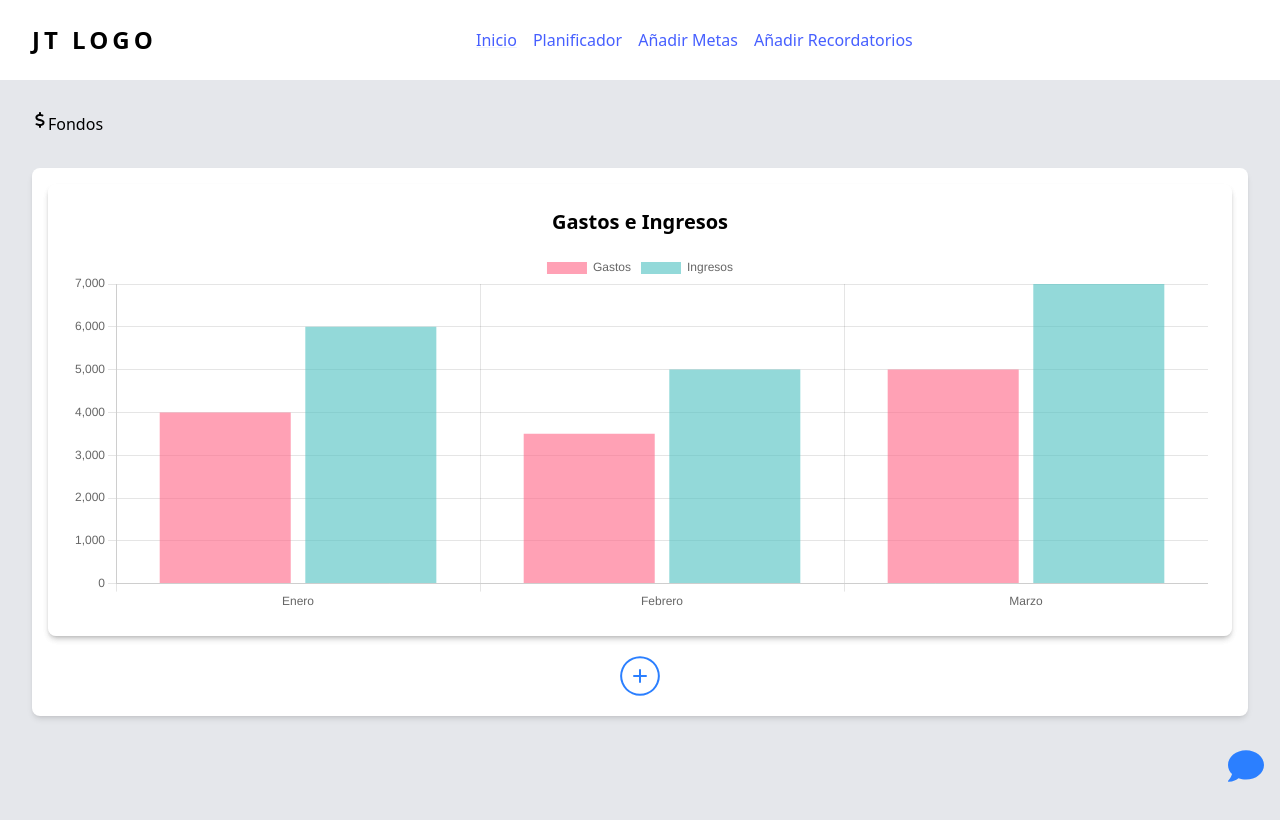
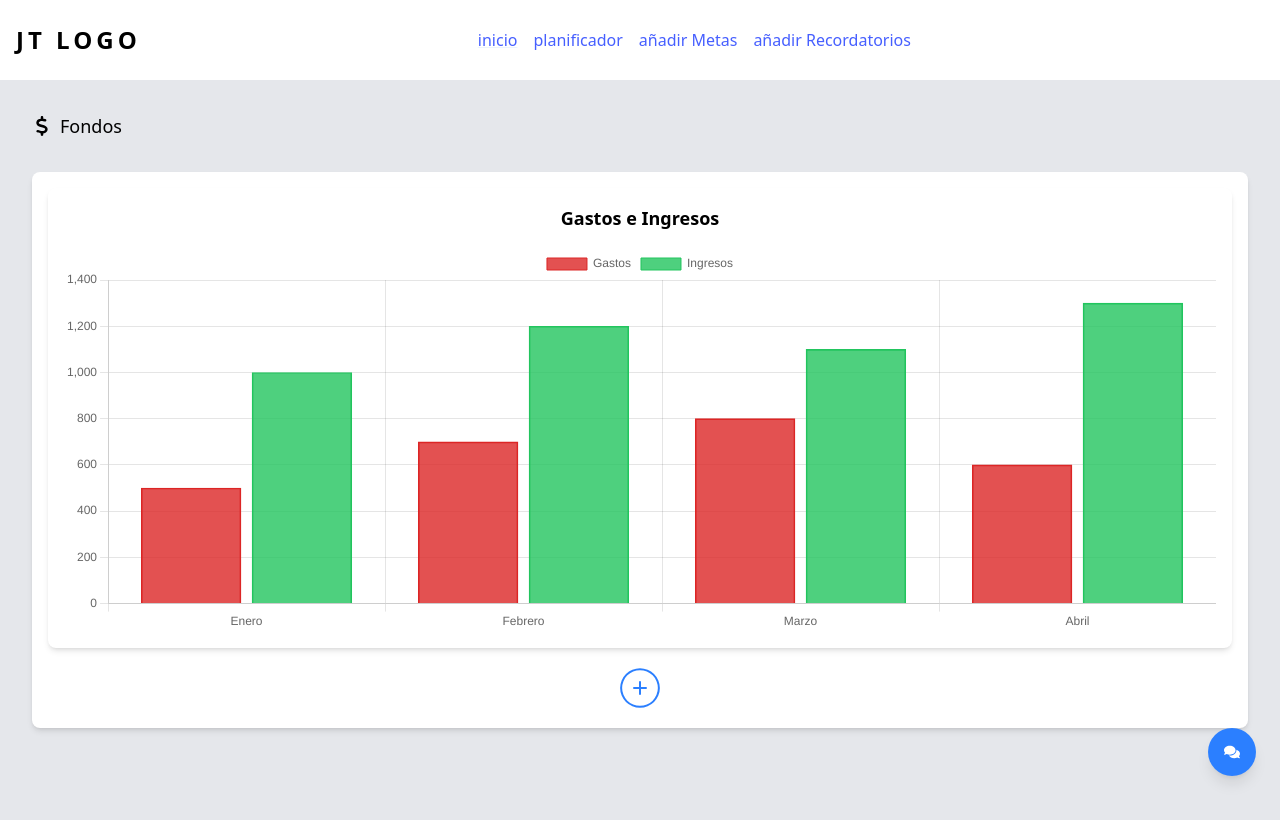
Before and after one commit to FinWiseVank/FinWise, a React (Vite) app: page /dashboard in a window 1280 px wide. Shown: the top 820 px of the page. Built offline with nearby package versions, Linux system fonts and the light colour scheme.

Commit message:
componente chat y cambio de colores

```diff
--- a/src/components/Button.jsx
+++ b/src/components/Button.jsx
@@ -3,7 +3,10 @@ import { CiCirclePlus } from "react-icons/ci";
 
 export const Button = ({ onClick }) => {
   return (
-    <button onClick={onClick} className="mt-4">
+    <button
+      onClick={onClick}
+      className="mt-4 transition-transform transform hover:scale-105 hover:text-blue-600"
+    >
       <CiCirclePlus className='text-5xl cursor-pointer text-blue-500' />
     </button>
   );
--- a/src/components/DbInicio.jsx
+++ b/src/components/DbInicio.jsx
@@ -17,15 +17,17 @@ export const DbInicio = () => {
 
   return (
     <Card>
-      <div className='flex justify-center border-gray border-opacity-50 rounded-lg w-full h-full shadow-md'>
         <GraphGeneral />
-      </div>
       <div className='relative flex justify-center'>
         <Button onClick={toggleSubmenu} />
         {showSubmenu && (
-          <div className='absolute bottom-full mb-2 flex bg-white bg-opacity-75 p-2 rounded shadow-lg'>
-            <button className='mx-2 px-4 py-2 bg-red-300 text-white rounded'>Gastos</button>
-            <button className='mx-2 px-4 py-2 bg-green-500 text-white rounded'>Ingresos</button>
+          <div className='absolute bottom-full mb-2 flex flex-col md:flex-row bg-white bg-opacity-75 p-2 rounded shadow-lg'>
+            <button className='mb-2 md:mb-0 mx-2 px-4 py-2 bg-red-500 text-white rounded transition-transform transform hover:scale-105 hover:bg-red-600 cursor-pointer'>
+              Gastos
+            </button>
+            <button className='mx-2 px-4 py-2 bg-green-500 text-white rounded transition-transform transform hover:scale-105 hover:bg-green-600 cursor-pointer'>
+              Ingresos
+            </button>
           </div>
         )}
       </div>
--- a/src/components/GraphGeneral.jsx
+++ b/src/components/GraphGeneral.jsx
@@ -1,4 +1,4 @@
-import React from "react";
+import React, { useRef, useEffect } from "react";
 import { Bar } from "react-chartjs-2";
 import { Chart as ChartJS, CategoryScale, LinearScale, BarElement, Title, Tooltip, Legend } from "chart.js";
 
@@ -6,39 +6,62 @@ import { Chart as ChartJS, CategoryScale, LinearScale, BarElement, Title, Toolti
 ChartJS.register(CategoryScale, LinearScale, BarElement, Title, Tooltip, Legend);
 
 export const GraphGeneral = () => {
+  const chartRef = useRef(null); // Referencia al gráfico
+
   // Datos de ingresos y gastos
   const data = {
-    labels: ["Enero", "Febrero", "Marzo"], // Meses
+    labels: ["Enero", "Febrero", "Marzo", "Abril"], // Meses
     datasets: [
       {
         label: "Gastos",
-        data: [4000, 3500, 5000], // Valores de gastos
-        backgroundColor: "rgba(255, 99, 132, 0.6)", // Rojo
+        data: [500, 700, 800, 600], // Valores de gastos
+        backgroundColor: "rgba(220, 38, 38, 0.8)", // Rojo más intenso
+        borderColor: "rgba(220, 38, 38, 1)",
+        borderWidth: 1,
+        barThickness: "flex", // Ajustar automáticamente el grosor de las barras
       },
       {
         label: "Ingresos",
-        data: [6000, 5000, 7000], // Valores de ingresos
-        backgroundColor: "rgba(75, 192, 192, 0.6)", // Verde
+        data: [1000, 1200, 1100, 1300], // Valores de ingresos
+        backgroundColor: "rgba(34, 197, 94, 0.8)", // Verde fuerte
+        borderColor: "rgba(34, 197, 94, 1)",
+        borderWidth: 1,
+        barThickness: "flex", // Ajustar automáticamente el grosor de las barras
       },
     ],
   };
 
   // Opciones para personalizar el gráfico
   const options = {
-    responsive: true,
-    maintainAspectRatio: false, // Permite que el gráfico ocupe todo el contenedor
+    responsive: true, // Hacer el gráfico responsivo
+    maintainAspectRatio: false, // Permitir que el gráfico ocupe todo el contenedor
     plugins: {
       legend: {
         position: "top", // Ubicación de la leyenda
       },
     },
+    scales: {
+      x: {
+        ticks: {
+          maxRotation: 45, // Rotar etiquetas si es necesario
+          minRotation: 0,
+        },
+      },
+    },
   };
 
+  // Redibujar el gráfico al cambiar el tamaño de la ventana
+  useEffect(() => {
+    const handleResize = () => chartRef.current?.chart?.resize();
+    window.addEventListener("resize", handleResize);
+    return () => window.removeEventListener("resize", handleResize);
+  }, []);
+
   return (
-    <div className="p-6 bg-white rounded-lg shadow-md w-full h-full">
-      <h2 className="text-xl font-bold mb-4 text-center">Gastos e Ingresos</h2>
-      <div className="w-full h-90"> {/* Ajusta la altura del contenedor */}
-        <Bar data={data} options={options} />
+    <div className="p-4 bg-white rounded-lg shadow-md w-full h-full"> {/* Ajustar ancho al 100% */}
+      <h2 className="text-base md:text-lg font-bold mb-4 text-center">Gastos e Ingresos</h2>
+      <div className="w-full h-48 sm:h-60 md:h-80 lg:h-96"> {/* Mantener altura responsiva */}
+        <Bar ref={chartRef} data={data} options={options} /> {/* Referencia al gráfico */}
       </div>
     </div>
   );
--- a/src/components/Messages.jsx
+++ b/src/components/Messages.jsx
@@ -1,12 +1,133 @@
-import { FaComment } from "react-icons/fa";
-import React from 'react'
+import React, { useState, useEffect, useRef, useCallback } from 'react';
+import { FaComments, FaPaperPlane, FaRobot, FaTimes } from 'react-icons/fa';
+import { createPortal } from 'react-dom';
 
 export const Messages = () => {
+  const [showChat, setShowChat] = useState(false);
+  const [message, setMessage] = useState('');
+  const [chatMessages, setChatMessages] = useState([
+    { text: 'Hola, ¿en qué puedo ayudarte?', sender: 'bot' },
+  ]);
+  const inputRef = useRef(null);
+  const chatContainerRef = useRef(null);
+
+  // Crear un div específico para el portal
+  const portalElement = useRef(null);
+
+  useEffect(() => {
+    const el = document.createElement('div');
+    el.id = 'chat-portal-root';
+    document.body.appendChild(el);
+    portalElement.current = el;
+
+    return () => document.body.removeChild(el);
+  }, []);
+
+  // Enfocar el input cuando se abre el chat
+  useEffect(() => {
+    if (showChat) inputRef.current?.focus();
+  }, [showChat]);
+
+  const toggleChat = () => setShowChat((prev) => !prev);
+
+  const handleSendMessage = () => {
+    if (message.trim()) {
+      setChatMessages((prev) => [...prev, { text: message, sender: 'user' }]);
+      setMessage('');
+      setTimeout(() => {
+        setChatMessages((prev) => [
+          ...prev,
+          { text: 'Gracias por tu mensaje. Estoy aquí para ayudarte.', sender: 'bot' },
+        ]);
+      }, 1000);
+    }
+  };
+
+  const handleInputChange = (e) => setMessage(e.target.value);
+  const handleKeyDown = (e) => e.key === 'Enter' && handleSendMessage();
+
+  const ChatComponent = () => (
+    <div
+      className="fixed inset-0 z-[9999] pointer-events-none"
+      ref={chatContainerRef} // Referencia para el contenedor
+    >
+      <div className="fixed bottom-24 right-6 w-80 h-96 flex flex-col pointer-events-auto">
+        <div className="relative flex-1 bg-white rounded-2xl shadow-xl border-2 border-blue-500 overflow-hidden">
+          <div className="absolute inset-0 bg-white z-0"></div>
+
+          <div className="relative z-10 h-full flex flex-col">
+            <div className="flex justify-between items-center p-3 border-b border-gray-200 bg-blue-500 text-white rounded-t-2xl">
+              <h2 className="text-lg font-bold">Chatbot</h2>
+              <button
+                onClick={toggleChat}
+                className="text-white hover:text-gray-200 focus:outline-none"
+                aria-label="Cerrar chat"
+              >
+                <FaTimes />
+              </button>
+            </div>
+
+            <div className="flex-1 overflow-y-auto p-3 bg-white border border-gray-300 rounded-lg m-0.5">
+              {chatMessages.map((msg, index) => (
+                <div
+                  key={index}
+                  className={`flex mb-2 ${msg.sender === 'bot' ? 'justify-start' : 'justify-end'}`}
+                >
+                  {msg.sender === 'bot' && (
+                    <FaRobot className="text-gray-500 mr-2 self-center" />
+                  )}
+                  <div
+                    className={`p-2 rounded-lg max-w-xs ${
+                      msg.sender === 'bot' ? 'bg-gray-100 text-black' : 'bg-blue-500 text-white'
+                    }`}
+                  >
+                    {msg.text}
+                  </div>
+                </div>
+              ))}
+            </div>
+
+            <div className="p-3 bg-white">
+              <div className="flex items-center">
+                <input
+                  ref={inputRef}
+                  type="text"
+                  placeholder="Escribe un mensaje..."
+                  value={message}
+                  onChange={handleInputChange}
+                  onKeyDown={handleKeyDown}
+                  className="flex-1 border border-gray-300 rounded-lg p-2 h-10 focus:outline-none focus:ring-2 focus:ring-blue-500"
+                  aria-label="Escribe tu mensaje"
+                  autoFocus // Asegurar foco automático
+                />
+                <button
+                  onClick={handleSendMessage}
+                  className="ml-2 bg-blue-500 text-white p-2 h-10 w-10 rounded-full hover:bg-blue-600 transition flex items-center justify-center -translate-y-1.5 focus:outline-none"
+                  aria-label="Enviar mensaje"
+                >
+                  <FaPaperPlane />
+                </button>
+              </div>
+            </div>
+          </div>
+        </div>
+      </div>
+    </div>
+  );
+
   return (
     <>
-    <FaComment
-    className="text-blue-500 curor-pointer hover:text-blue-700 text-4xl"
-    />
+      <div className="fixed bottom-6 right-6 z-[9999]">
+        <button
+          onClick={toggleChat}
+          className="p-4 bg-blue-500 text-white rounded-full shadow-lg transition-transform hover:scale-110 hover:bg-blue-600 focus:outline-none"
+          aria-label={showChat ? "Cerrar chat" : "Abrir chat"}
+        >
+          {showChat ? <FaTimes /> : <FaComments />}
+        </button>
+      </div>
+
+      {showChat && portalElement.current && createPortal(<ChatComponent />, portalElement.current)}
     </>
-  )
-}
+  );
+};
--- a/src/pages/Dashboard.jsx
+++ b/src/pages/Dashboard.jsx
@@ -6,90 +6,48 @@ import { DbAñadirMetas } from '../components/DbAñadirMetas';
 import { DbAñadirRecordatorio } from '../components/DbAñadirRecordatorio';
 import { FaDollarSign } from "react-icons/fa6";
 import { Messages } from '../components/Messages';
-import { ModeNigth } from '../components/ModeNigth'; // Importa el componente Modenigth
+import { ModeNigth } from '../components/ModeNigth';
 
 const Dashboard = () => {
   const [activeContent, setActiveContent] = useState('inicio');
 
-  const renderContent = () => {
-    switch (activeContent) {
-      case 'inicio':
-        return <DbInicio />;
-      case 'planificador':
-        return <DbPlanificador />;
-      case 'añadir-Metas':
-        return <DbAñadirMetas />;
-      case 'añadir-Recordatorios':
-        return <DbAñadirRecordatorio />;
-      default:
-        return <DbInicio />;
-    }
+  const contentMap = {
+    inicio: <DbInicio />,
+    planificador: <DbPlanificador />,
+    'añadir-Metas': <DbAñadirMetas />,
+    'añadir-Recordatorios': <DbAñadirRecordatorio />
   };
 
   return (
-    <div className='content-dashboard'>
-      <header>
-        <div className='bg-[#ffffff] fixed top-0 w-full h-20 p-8 flex items-center '>
-          <div className='text-black uppercase font-bold text-2xl tracking-[4px]'>
-            <h1>JT logo</h1>
-          </div>
-
-          {/* Barra de navegación */}
-          <nav className='flex-1 flex justify-center'>
-            <ul className='flex space-x-4'>
-              <li>
+    <div className='content-dashboard flex flex-col md:flex-row w-full'>
+      <header className='bg-[#ffffff] fixed top-0 w-full h-16 md:h-20 p-4 flex items-center'>
+        <h1 className='text-black uppercase font-bold text-base md:text-2xl tracking-[1px] md:tracking-[4px]'>JT logo</h1>
+        <nav className='flex-1 flex justify-center'>
+          <ul className='flex flex-row flex-wrap justify-center space-x-4 text-sm md:text-base'>
+            {Object.keys(contentMap).map((key) => (
+              <li key={key}>
                 <Link
                   to="#"
-                  className={`text-[#465FFF] hover:underline hover:decoration-[#465FFF] ${activeContent === 'inicio' ? 'underline decoration-[#ecf3ff]' : ''}`}
-                  onClick={() => setActiveContent('inicio')}
+                  className={`text-[#465FFF] hover:underline hover:decoration-[#465FFF] ${activeContent === key ? 'underline decoration-[#ecf3ff]' : ''}`}
+                  onClick={() => setActiveContent(key)}
                 >
-                  Inicio
+                  {key.replace('-', ' ')}
                 </Link>
               </li>
-              <li>
-                <Link
-                  to="#"
-                  className={`text-[#465FFF] hover:underline hover:decoration-[#465FFF] ${activeContent === 'planificador' ? 'underline decoration-[#ecf3ff]' : ''}`}
-                  onClick={() => setActiveContent('planificador')}
-                >
-                  Planificador
-                </Link>
-              </li>
-              <li>
-                <Link
-                  to="#"
-                  className={`text-[#465FFF] hover:underline hover:decoration-[#465FFF] ${activeContent === 'añadir-Metas' ? 'underline decoration-[#ecf3ff]' : ''}`}
-                  onClick={() => setActiveContent('añadir-Metas')}
-                >
-                  Añadir Metas
-                </Link>
-              </li>
-              <li>
-                <Link
-                  to="#"
-                  className={`text-[#465FFF] hover:underline hover:decoration-[#465FFF] ${activeContent === 'añadir-Recordatorios' ? 'underline decoration-[#ecf3ff]' : ''}`}
-                  onClick={() => setActiveContent('añadir-Recordatorios')}
-                >
-                  Añadir Recordatorios
-                </Link>
-              </li>
-            </ul>
-          </nav>
-          <ModeNigth /> {/* Añade el componente Modenigth aquí */}
-        </div>
+            ))}
+          </ul>
+        </nav>
+        <ModeNigth />
       </header>
 
-      {/* Contenido principal del Dashboard */}
-      <main className='mt-[5rem] p-8 bg-[#E5E7EB] min-h-screen'>
-        {/* Ajuste de mt-[5rem] para evitar superposición */}
-        <div className='flex justify-left'>
-          <FaDollarSign />
-          <h1>Fondos</h1>
+      <main className='mt-[4rem] md:mt-[5rem] p-4 md:p-8 bg-[#E5E7EB] min-h-screen w-full'>
+        <div className='flex items-center space-x-2'>
+          <FaDollarSign className='text-lg md:text-xl' />
+          <h1 className='text-base md:text-lg'>Fondos</h1>
         </div>
-        {renderContent()}
+        {contentMap[activeContent]}
       </main>
 
-      {/* Botón de mensajería fijo */}
       <div className='fixed bottom-4 right-4'>
         <Messages />
       </div>
```
Also changed, not shown: public/index.html (added, +11 -0 lines), src/components/DbPlanificador.jsx (+22 -20 lines).
